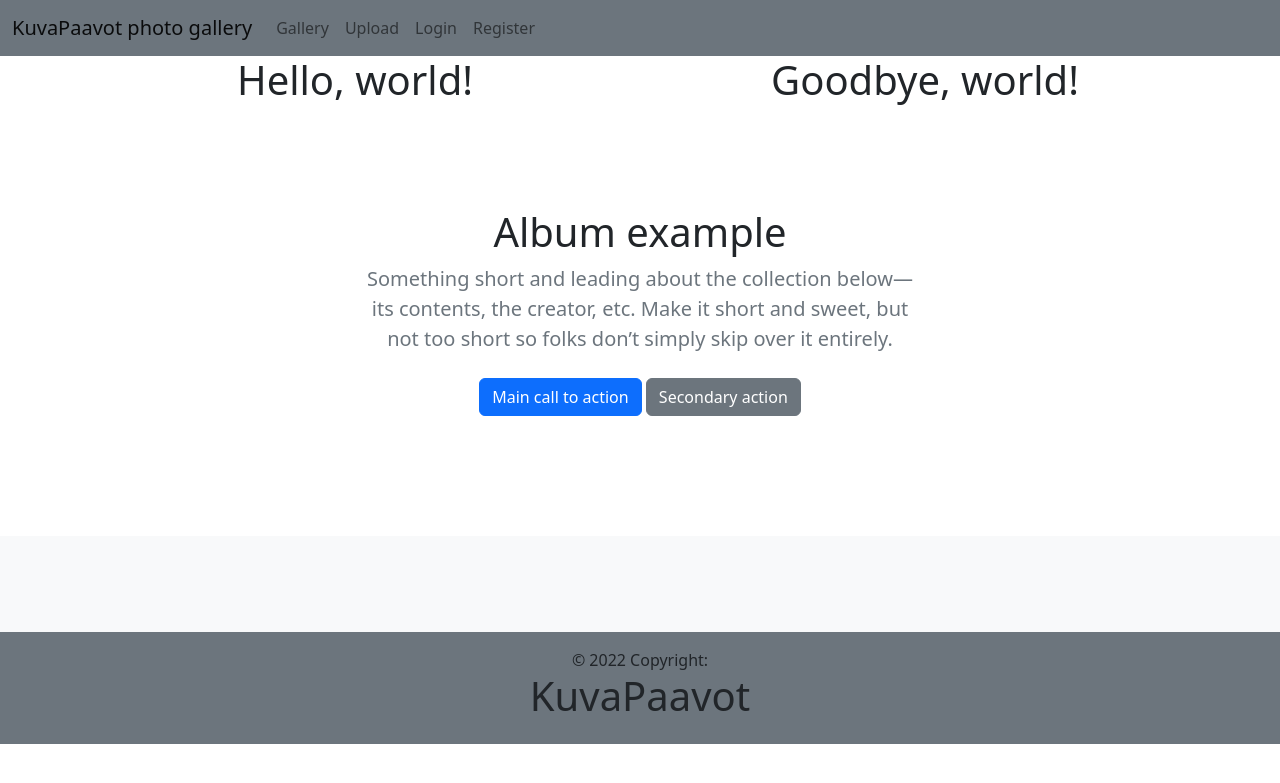
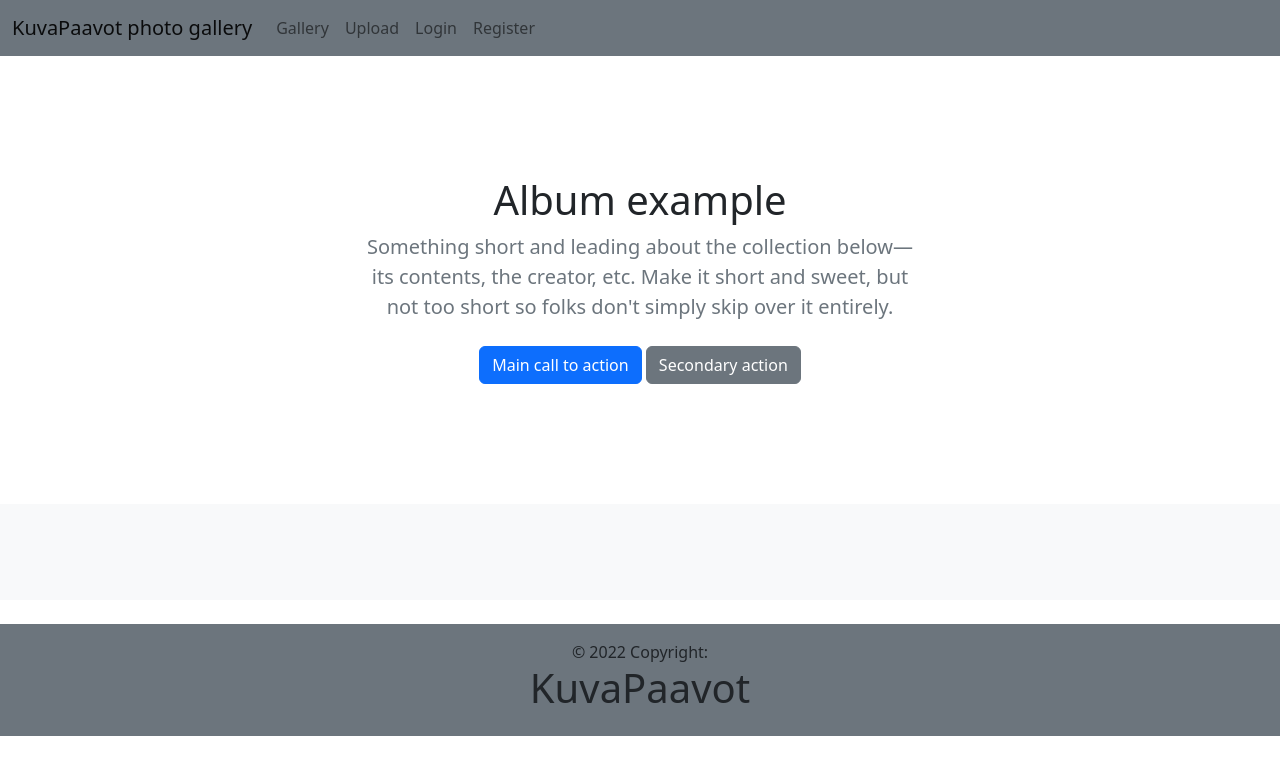
Before and after one commit to hamk-webdev-intim21a6/KuvaPaavot, a Django app: page / in a window 1280 px wide. Shown: the top 783 px of the page. Run offline with Django 3.2, Linux system fonts and the light colour scheme; data that the repository does not hold is empty.

Commit message:
CSS updates

```diff
--- /dev/null
+++ b/gallery/static/css/style.css
@@ -0,0 +1,20 @@
+* {
+    margin: 0;
+    padding: 0;
+}
+
+/* #image {
+    width: 100%;
+    float: left;
+    margin-right: 10px;
+    padding: 10px;
+} */
+
+.card-img-top {
+    min-height: 400px;
+    max-height: 400px;
+    width: 100%;
+    height: 100%;
+    object-fit: cover;
+    object-position: center;
+}
--- a/gallery/static/gallery/style.css
+++ /dev/null
@@ -1,11 +0,0 @@
-* {
-    margin: 0;
-    padding: 0;
-}
-
-#image {
-    width: 100%;
-    float: left;
-    margin-right: 10px;
-    padding: 10px;
-}
--- a/gallery/templates/gallery/index.html
+++ b/gallery/templates/gallery/index.html
@@ -1,13 +1,12 @@
+{% load static %}
 <!DOCTYPE html>
-{% load static %}
 <html lang="en">
 <head>
   <meta charset="utf-8">
   <meta name="viewport" content="width=device-width, initial-scale=1">
   <title>Project</title>
-
   <link href="https://cdn.jsdelivr.net/npm/bootstrap@5.2.1/dist/css/bootstrap.min.css" rel="stylesheet" integrity="sha384-iYQeCzEYFbKjA/T2uDLTpkwGzCiq6soy8tYaI1GyVh/UjpbCx/TYkiZhlZB6+fzT" crossorigin="anonymous">
-    <link rel="stylesheet" href="{% static "gallery/style.css" %}" type="text/css">
+  <link rel="stylesheet" href="{% static "css/style.css" %}" type="text/css">
 </head>
 <body>
   <nav id="nav" class="navbar navbar-expand-lg bg-secondary">
@@ -52,12 +51,6 @@
   </nav>
   <div class="container text-center">
     <div class="row">
-        <div class="col">
-          <h1>Hello, world!</h1>
-        </div>
-        <div class="col">
-          <h1>Goodbye, world!</h1>
-        </div>
       {% if messages %}
       {% for message in messages %}
         <div class="alert alert-warning alert-dismissible fade show" role="alert">
@@ -68,18 +61,21 @@
       {% endif %}
     </div>
   </div>
+  <br>
     {% comment %} <div id="target" class="container-lg d-flex align-items-center justify-content-center"> {% endcomment %}
   {% block jee %}
+
   <!-- <div id="wrapper" class="container-fluid p-1">
 
             {% comment %} <p>{{ post.description }}</p> {% endcomment %}
             <img id="image" src="{{ post.image.url }}" class="img-fluid"/>
   </div> -->
+
   <section class="py-5 text-center container">
     <div class="row py-lg-5">
       <div class="col-lg-6 col-md-8 mx-auto">
         <h1 class="fw-light">Album example</h1>
-              <p class="lead text-muted">Something short and leading about the collection below—its contents, the creator, etc. Make it short and sweet, but not too short so folks don’t simply skip over it entirely.</p>
+        <p class="lead text-muted">Something short and leading about the collection below—its contents, the creator, etc. Make it short and sweet, but not too short so folks don't simply skip over it entirely.</p>
         <p>
           <a href="#" class="btn btn-primary my-2">Main call to action</a>
           <a href="#" class="btn btn-secondary my-2">Secondary action</a>
@@ -112,6 +108,7 @@
   </div>
   {% endblock %}
   {% comment %} </div> {% endcomment %}
+<br>
   <footer class="bg-secondary text-center text-lg-start">
     <div class="text-center p-3">
       © 2022 Copyright:
```
Lines whose indentation alone changed are shown as unchanged.
